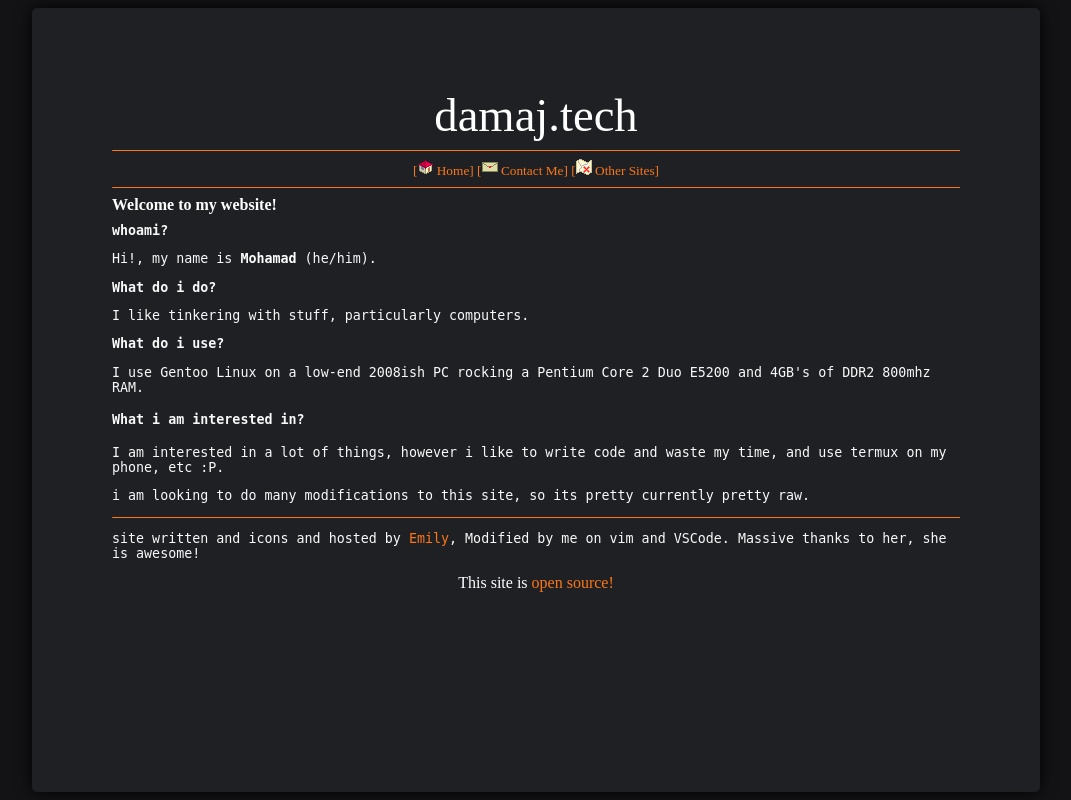
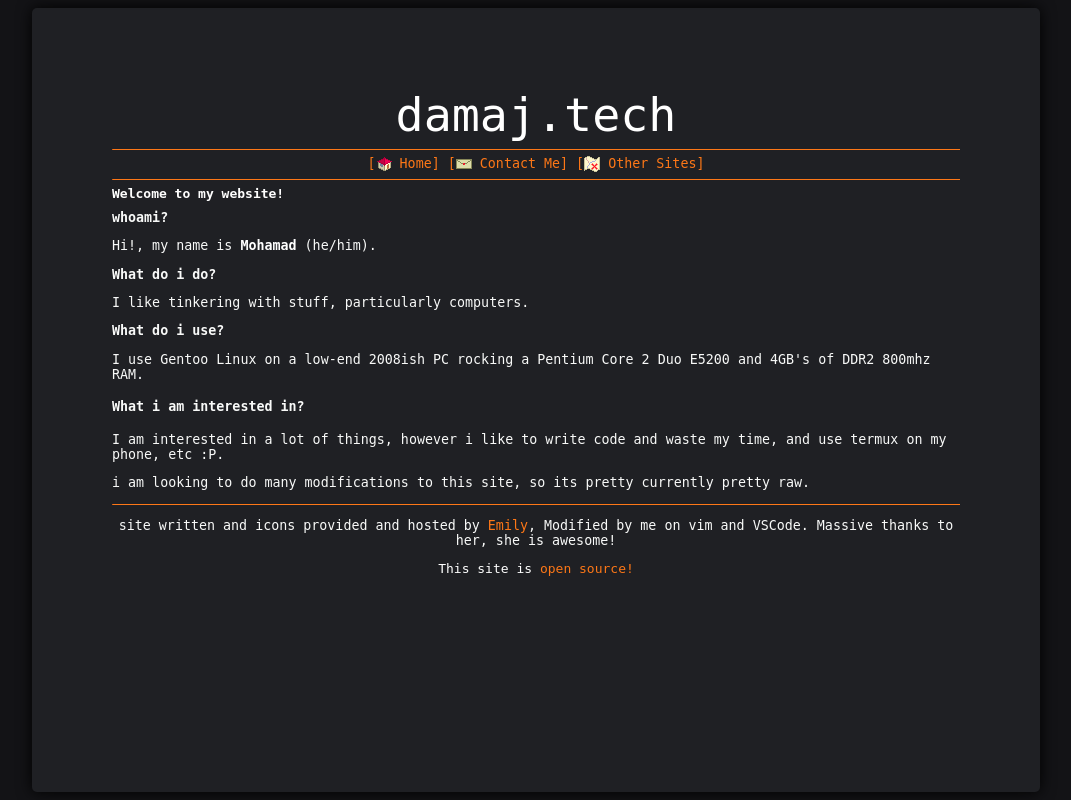
Before and after one commit to Damaj301damaj-lol/damaj.gq, a PHP site: page / in a window 1280 px wide. Shown: the whole page, without its empty margins (104-1175 px from the left). Run offline with PHP 8.4, Linux system fonts and the light colour scheme.

Commit message:
css: added changes to fix rendering bugs same with the rest of the files

```diff
--- a/css/main.css
+++ b/css/main.css
@@ -1,10 +1,15 @@
 html {
+	font-family: monospace;
 	margin: auto;
 	width: 80%;
 	background-color: #131316;
 }
 b {
 	color: #ffffff;
+}
+middle {
+	text-align: center;
+	display: block;
 }
 body {
 	background-color: #1f2024;
@@ -23,6 +28,7 @@ hr {
 
 }
 .logo {
+	font-family: monospace;
 	font-size: 35pt;
 	text-align: center;
 	display: block;
@@ -30,8 +36,8 @@ hr {
 }
 .links {
 	font-size: 10pt;
+	vertical-align: middle;
 	text-align: center;
-	display: block;
 }
 .code {
 	text-align: center;
@@ -43,6 +49,10 @@ a {
 	text-decoration: none;
 	transition: 0.1s;
 }
+
+img {
+	vertical-align: middle;
+}
 a:hover {
 	color: #89cff0;
 }
--- a/index.php
+++ b/index.php
@@ -7,7 +7,7 @@
 		<meta name="viewport" content="width=device-width, initial-scale=1">
 		<meta content="damaj.tech" property="og:title" />
 		<meta content="My Personnal Website!" property="og:description" />
-    		<meta content="https://damaj.tech" property="og:url" />
+    	<meta content="https://damaj.tech" property="og:url" />
 		<meta content="#FD7717" data-react-helmet="true" name="theme-color" />
 		<meta name="msvalidate.01" content="603549558ED490A6863931BDED94963B" />
 		<meta http-equiv='content-language' content='en-LB'>
--- a/templates/footer.php
+++ b/templates/footer.php
@@ -1,3 +1,3 @@
 <hr>
-<p>site written and icons and hosted by <a href="https://free-werewolf.top/">Emily</a>, Modified by me on vim and VSCode. Massive thanks to her, she is awesome!</p>
-<div class="code">This site is <a href="https://github.com/Damaj301damaj-lol/damaj.gq">open source!</a></div>
+<middle><p>site written and icons provided and hosted by <a href="https://free-werewolf.top/">Emily</a>, Modified by me on vim and VSCode. Massive thanks to her, she is awesome!</p>
+<div class="code">This site is <a href="https://github.com/Damaj301damaj-lol/damaj.tech">open source!</a></div></middle>
--- a/templates/header.php
+++ b/templates/header.php
@@ -1,4 +1,4 @@
 <div class="logo">damaj.tech</div>
 <hr>
-<div class="links">  <a href=/index.php>[<img src=/img/home.png></img> Home]</a>  <a href=/site/contact>[<img src=/img/mail.png></img> Contact Me]</a> <a href=/site/others>[<img src=/img/map.png></img> Other Sites]</a></div>
+<div class="links">  <a href=/index.php>[<img src=/img/home.png alt="Home Icon"></img> Home]</a>  <a href=/site/contact>[<img src=/img/mail.png alt="Mail Icon"></img> Contact Me]</a> <a href=/site/others>[<img src=/img/map.png alt="Map Icon"></img> Other Sites]</a></div>
 <hr>
```
